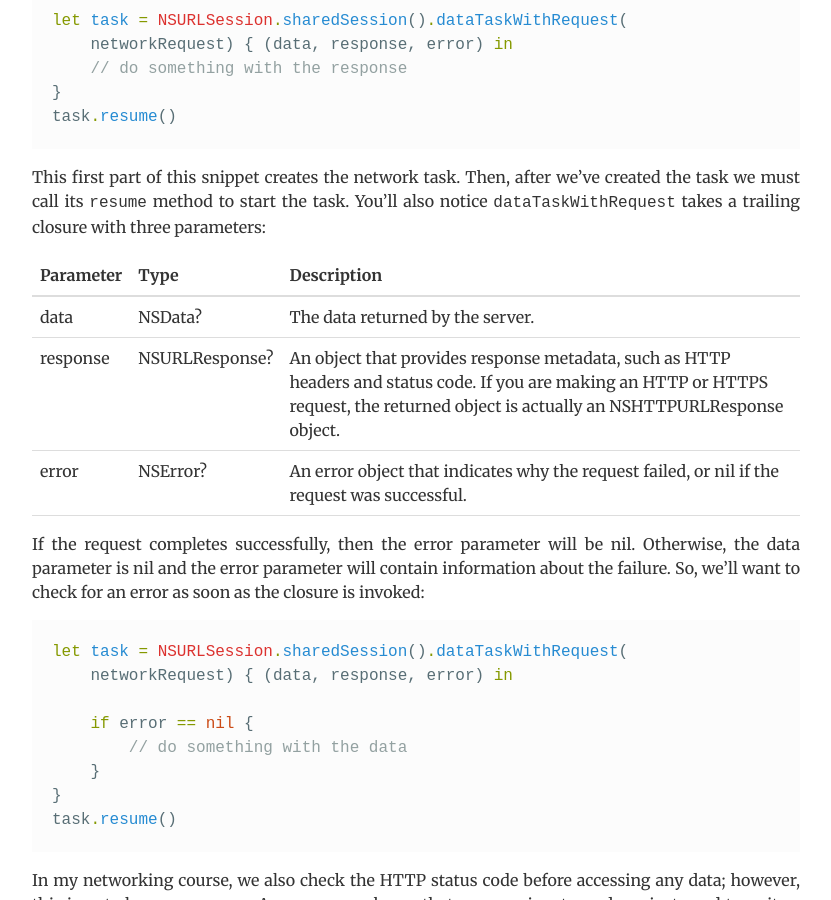
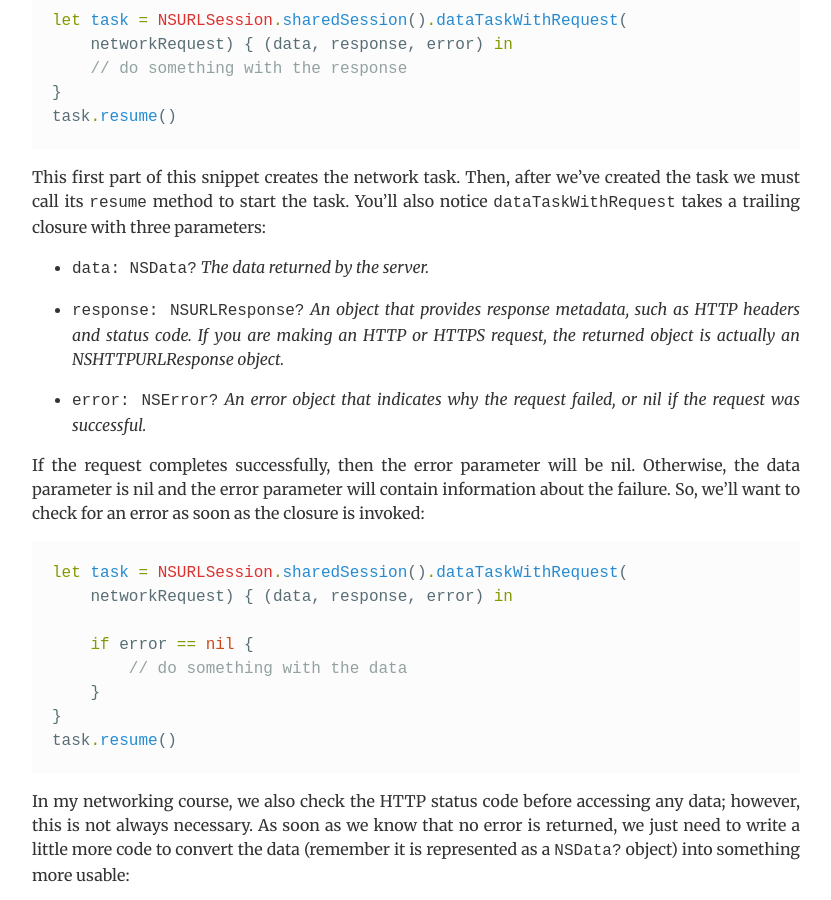
Before and after one commit to jarrodparkes/jarrodparkes.github.io, a Jekyll site: the page built from _posts/2015-11-02-making-a-network-request.md, in a window 1280 px wide and 900 px high, scrolled down 1329 px. Shown: the whole window, without its empty margins (224-1055 px from the left). Built offline with Jekyll 4.4.1, drawn with Linux system fonts in a browser that asks for light colours.

Commit message:
remove table from post

```diff
--- a/_posts/2015-11-02-making-a-network-request.md
+++ b/_posts/2015-11-02-making-a-network-request.md
@@ -49,32 +49,14 @@ task.resume()
 
 This first part of this snippet creates the network task. Then, after we've created the task we must call its `resume` method to start the task. You'll also notice `dataTaskWithRequest` takes a trailing closure with three parameters:
 
-<table>
-    <thead>
-        <tr>
-            <th>Parameter</th>
-            <th>Type</th>
-            <th>Description</th>
-        </tr>
-    </thead>
-    <tbody>
-        <tr>
-            <td>data</td>
-            <td>NSData?</td>
-            <td>The data returned by the server.</td>
-        </tr>
-        <tr>
-            <td>response</td>
-            <td>NSURLResponse?</td>
-            <td>An object that provides response metadata, such as HTTP headers and status code. If you are making an HTTP or HTTPS request, the returned object is actually an NSHTTPURLResponse object.</td>
-        </tr>
-        <tr>
-            <td>error</td>
-            <td>NSError?</td>
-            <td>An error object that indicates why the request failed, or nil if the request was successful.</td>
-        </tr>
-    </tbody>
-</table>
+- `data: NSData?`
+*The data returned by the server.*
+
+- `response: NSURLResponse?`
+*An object that provides response metadata, such as HTTP headers and status code. If you are making an HTTP or HTTPS request, the returned object is actually an NSHTTPURLResponse object.*
+
+- `error: NSError?`
+*An error object that indicates why the request failed, or nil if the request was successful.*
 
 If the request completes successfully, then the error parameter will be nil. Otherwise, the data parameter is nil and the error parameter will contain information about the failure. So, we'll want to check for an error as soon as the closure is invoked:
 
```
